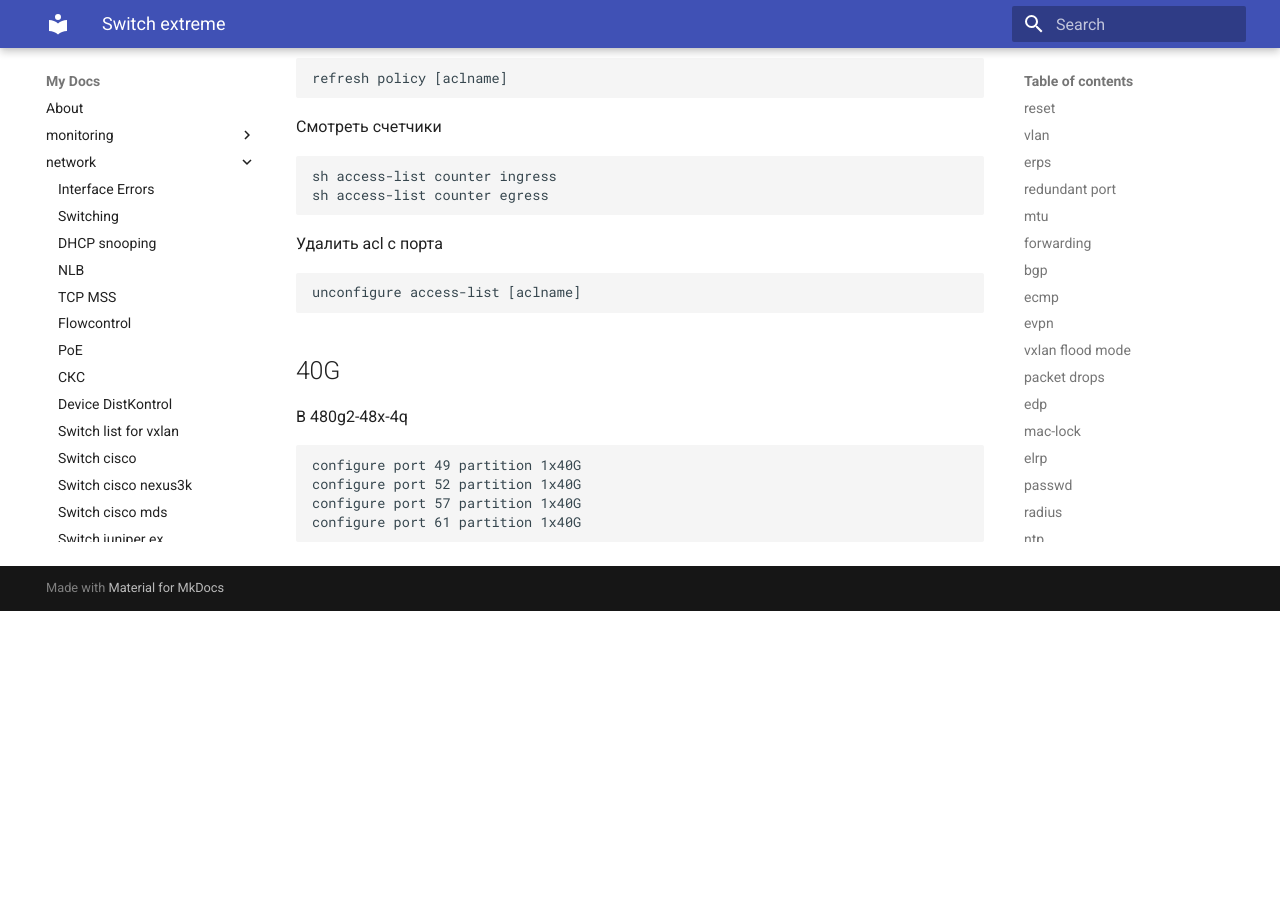
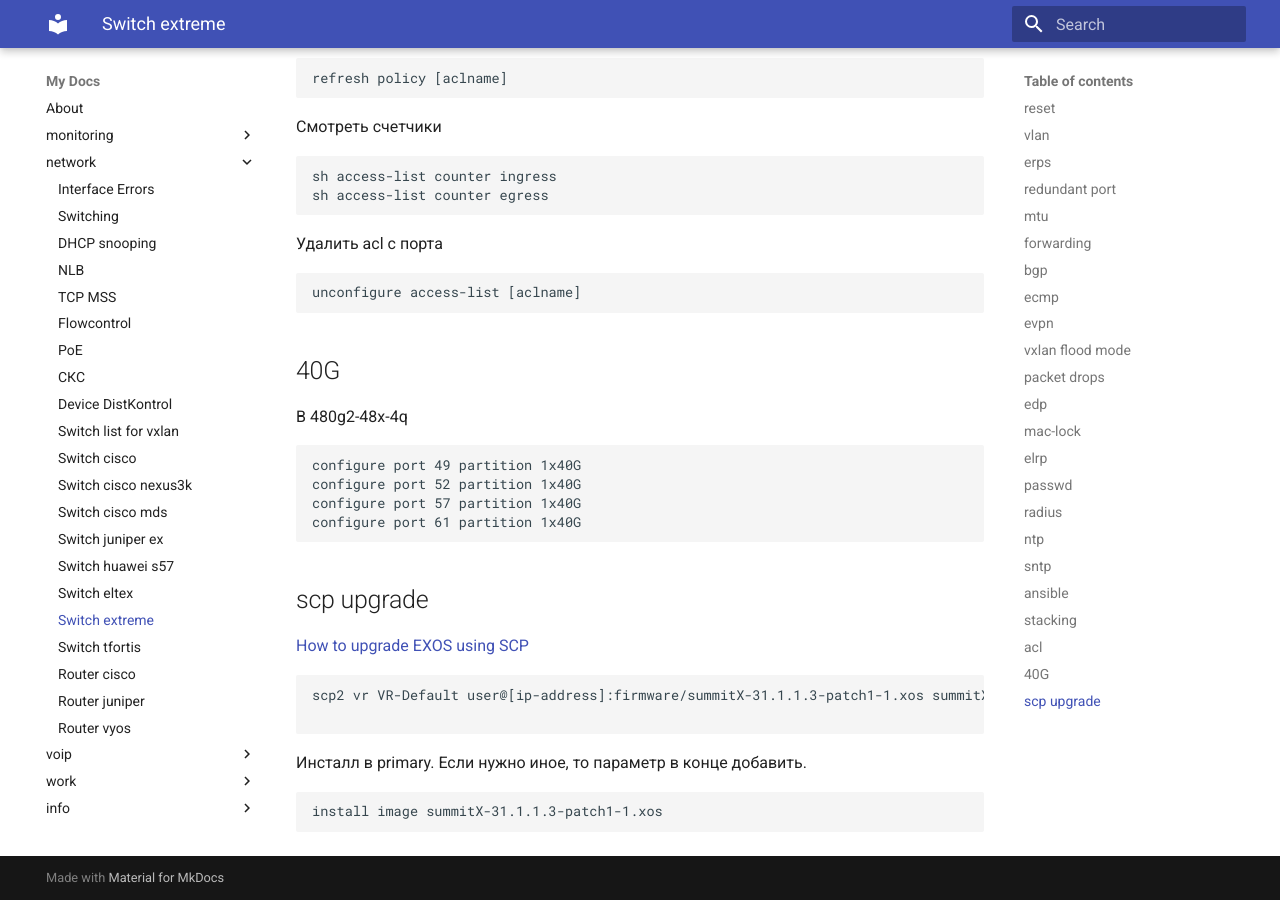
Before and after one commit to v98765/v98765.github.io, an MkDocs documentation site: the page built from docs/network/extreme.md, in a window 1280 px wide and 900 px high, scrolled down 10397 px. Built offline with MkDocs 1.6.1 and Material for MkDocs 9.7.7, drawn with Linux system fonts in a browser that asks for light colours; before the commit the page ends 11008 px from its top, so only the background shows below that.

Commit message:
network/extreme.md scp upgrade

````diff
--- a/docs/network/extreme.md
+++ b/docs/network/extreme.md
@@ -459,3 +459,15 @@
 configure port 57 partition 1x40G
 configure port 61 partition 1x40G
 ```
+
+## scp upgrade
+
+[How to upgrade EXOS using SCP](https://extremeportal.force.com/ExtrArticleDetail?an=000081793)
+```text
+scp2 vr VR-Default user@[ip-address]:firmware/summitX-31.1.1.3-patch1-1.xos summitX-31.1.1.3-patch1-1.xos
+
+```
+Инcталл в primary. Если нужно иное, то параметр в конце добавить.
+```text
+install image summitX-31.1.1.3-patch1-1.xos
+```
````
Also changed, not shown: docs/info/routing_info.md (line endings or trailing spaces).
